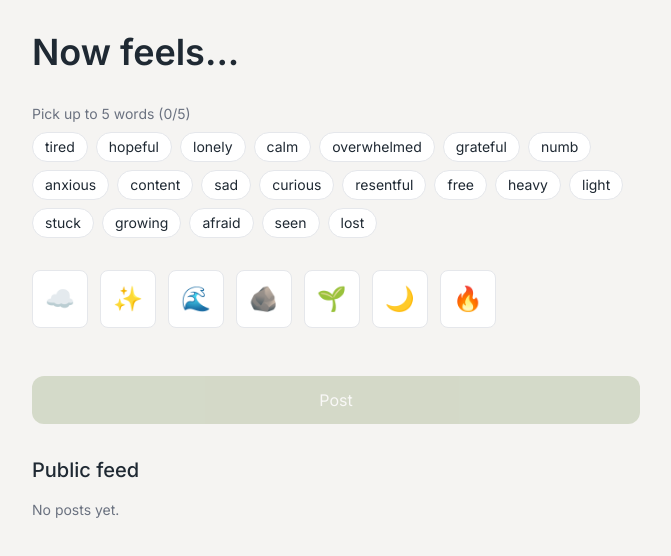
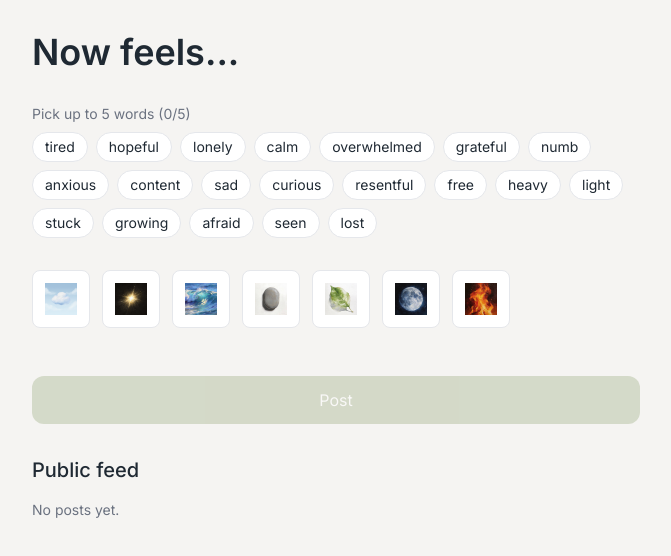
Before and after one commit to KateBark/now-feels, a Next.js app: page / in a window 1280 px wide. Shown: the top 556 px of the page, without its empty margins (304-975 px from the left). Built offline with nearby package versions, Linux system fonts and the light colour scheme.

Commit message:
replaced placeholder icons with images

```diff
--- a/app/page.js
+++ b/app/page.js
@@ -24,7 +24,7 @@ export default function Home() {
     const newPost = {
       id: Date.now(),
       words: selectedWords,
-      icon: selectedIcon.label,
+      icon: selectedIcon,
       public: isPublic,
       timestamp: new Date().toISOString(),
     };
--- a/components/IconPicker.js
+++ b/components/IconPicker.js
@@ -13,7 +13,15 @@ export default function IconPicker({ icons, selected, setSelected }) {
             }
           `}
         >
-          {icon.label}
+          {icon.src ? (
+            <img
+              src={icon.src}
+              alt={icon.alt || icon.id}
+              className="w-6 h-6 sm:w-8 sm:h-8 object-contain"
+            />
+          ) : (
+            icon.label
+          )}
         </button>
       ))}
     </div>
--- a/components/PostCard.js
+++ b/components/PostCard.js
@@ -6,7 +6,15 @@ export default function PostCard({ post }) {
     <div className="bg-white rounded-lg sm:rounded-xl p-3 sm:p-4 shadow-sm border-[#E5E7EB]">
       <div className="flex justify-between items-start gap-2 mb-2 sm:mb-3">
         <div className="text-2xl sm:text-3xl md:text-4xl shrink-0">
-          {post.icon}
+          {post.icon && post.icon.src ? (
+            <img
+              src={post.icon.src}
+              alt={post.icon.alt || post.icon.id || "icon"}
+              className="w-8 h-8 sm:w-10 sm:h-10 object-contain"
+            />
+          ) : (
+            post.icon
+          )}
         </div>
         {formatted && (
           <div className="text-xs sm:text-sm text-[#6B7280] text-right shrink-0">
--- a/lib/icons.js
+++ b/lib/icons.js
@@ -1,9 +1,9 @@
 export const ICONS = [
-  { id: "cloud", label: "☁️" },
-  { id: "spark", label: "✨" },
-  { id: "wave", label: "🌊" },
-  { id: "stone", label: "🪨" },
-  { id: "seed", label: "🌱" },
-  { id: "moon", label: "🌙" },
-  { id: "fire", label: "🔥" },
+  { id: "cloud", src: "/cloud.png", alt: "cloud" },
+  { id: "spark", src: "/spark.png", alt: "spark" },
+  { id: "wave", src: "/wave.png", alt: "wave" },
+  { id: "stone", src: "/stone.png", alt: "stone" },
+  { id: "seed", src: "/leaf.png", alt: "seed" },
+  { id: "moon", src: "/moon.png", alt: "moon" },
+  { id: "fire", src: "/fire.png", alt: "fire" },
 ];
```
